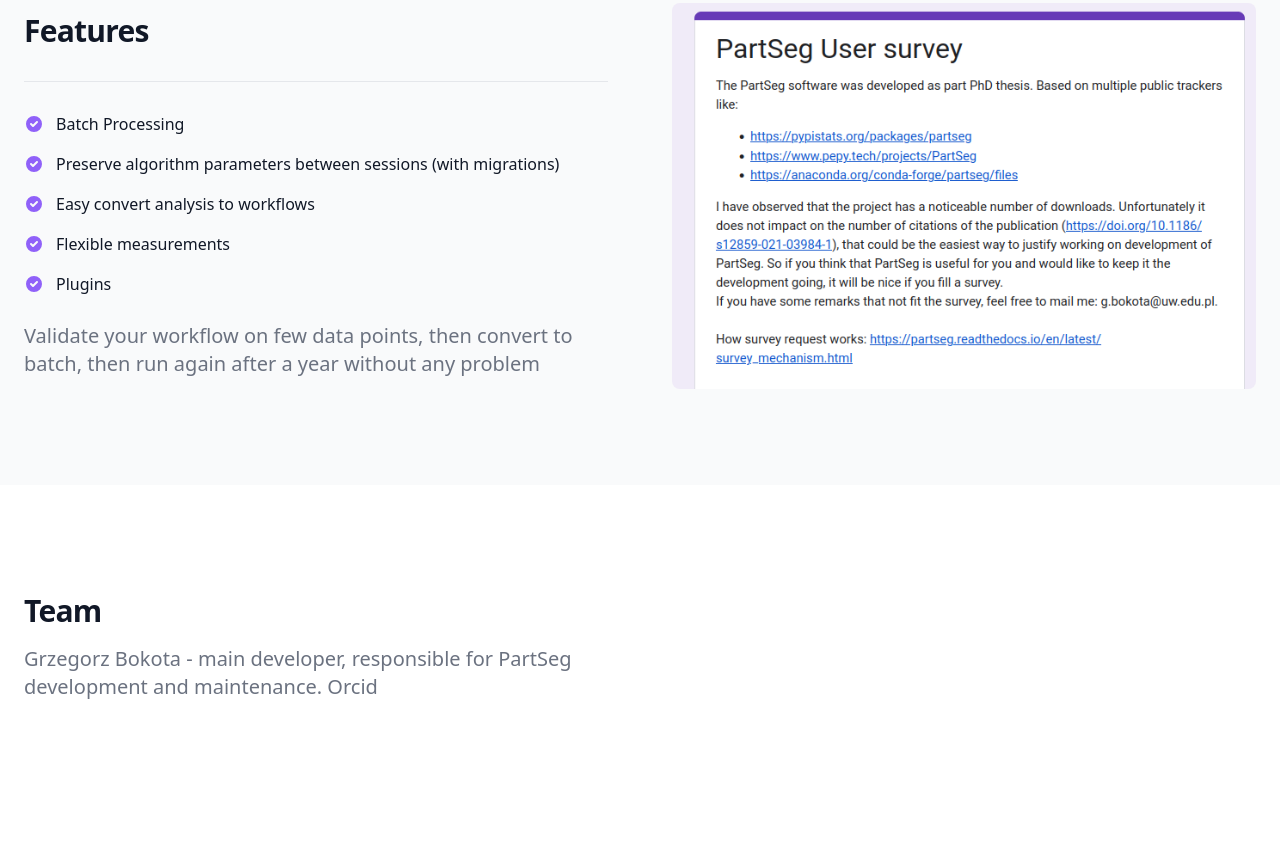
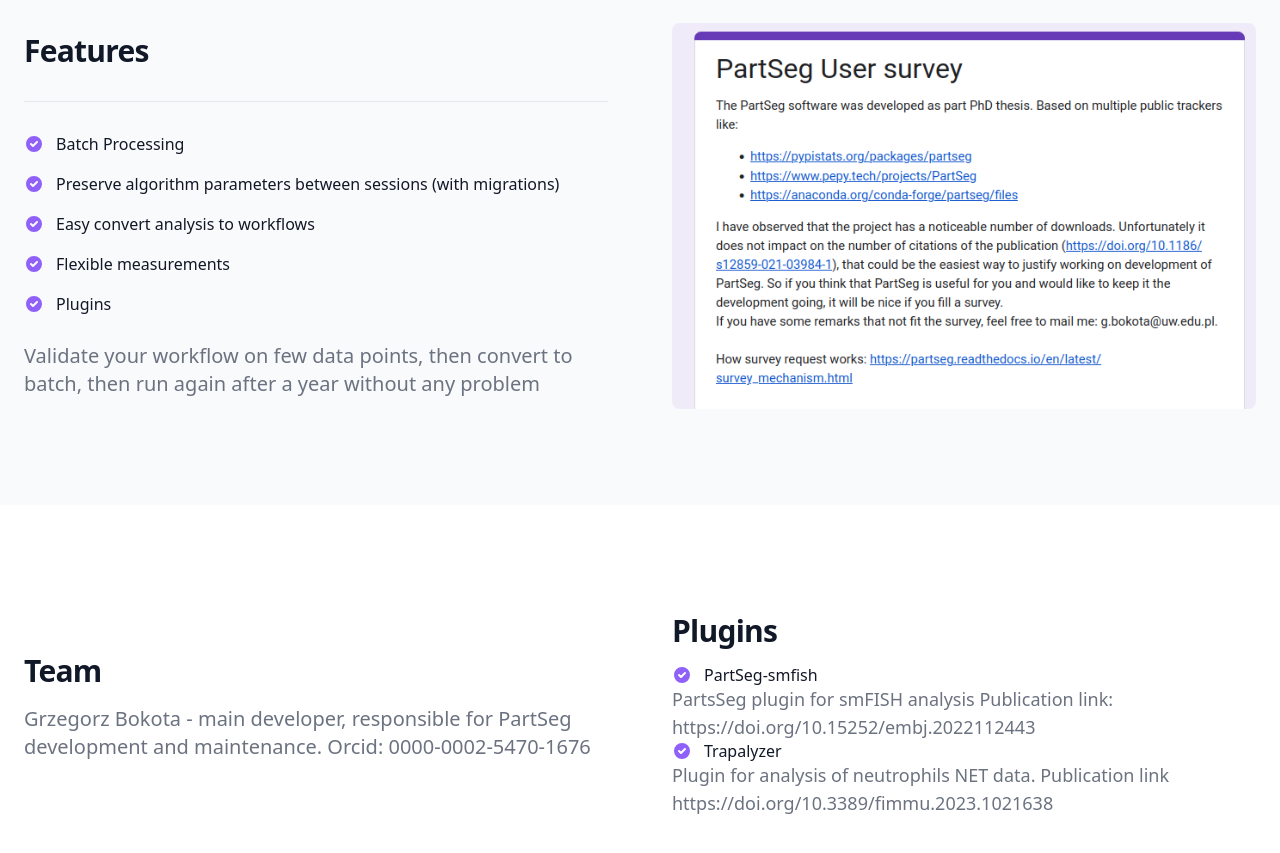
Before and after one commit to PartSeg/PartSeg.github.io, a plain HTML site: page index.html in a window 1280 px wide. Shown: the part 2143-2996 px from the top of the page. Drawn offline with nearby package versions, Linux system fonts and the light colour scheme.

Commit message:
Add plugin information

```diff
--- a/index.html
+++ b/index.html
@@ -196,6 +196,7 @@
                             <li><a href="https://github.com/4DNucleome/PartSeg/releases/latest/download/PartSeg-linux.zip">Linux</a></li>
                         </ul>
                         <p class="text-sm">Currently we do not have certificates for macOS applications, so you need to allow running them in system settings.</p>
+                        <p class="text-sm">Older releases of bundles could be obtained from <a href="https://github.com/4DNucleome/PartSeg/releases" target="_blank" class="hover:underline">GitHub releases</a></p>
                     </li>
                 </ul>
             </div>
@@ -331,15 +332,60 @@
 </section>
 <!-- End block -->
 <!-- Start block -->
-<section class="bg-white dark:bg-gray-900" id="team">
-    <div class="items-center max-w-screen-xl px-4 py-8 mx-auto lg:grid lg:grid-cols-4 lg:gap-16 xl:gap-24 lg:py-24 lg:px-6">
+<section class="bg-white dark:bg-gray-900">
+    <div class="max-w-screen-xl px-4 py-8 mx-auto space-y-12 lg:space-y-20 lg:py-24 lg:px-6">
+    <div class="items-center gap-8 lg:grid lg:grid-cols-2 xl:gap-16">
+    <div class="text-gray-500 sm:text-lg dark:text-gray-400" id="team">
         <div class="col-span-2 mb-8">
             <h2 class="mt-3 mb-4 text-3xl font-extrabold tracking-tight text-gray-900 md:text-3xl dark:text-white">
                 Team</h2>
             <p class="font-light text-gray-500 sm:text-xl dark:text-gray-400">
-                <strong>Grzegorz Bokota</strong> - main developer, responsible for PartSeg development and maintenance. <a href="https://orcid.org/0000-0002-5470-1676" target="_blank" class="hover:underline">Orcid</a>
+                <strong>Grzegorz Bokota</strong> - main developer, responsible for PartSeg development and maintenance. <a href="https://orcid.org/0000-0002-5470-1676" target="_blank" class="hover:underline">Orcid: 0000-0002-5470-1676</a>
             </p>
         </div>
+    </div>
+    <div class="text-gray-500 sm:text-lg dark:text-gray-400">
+        <div class="col-span-2 mb-4">
+            <h2 class="mt-3 mb-4 text-3xl font-extrabold tracking-tight text-gray-900 md:text-3xl dark:text-white">
+                Plugins</h2>
+            <p class="font-light text-gray-500 sm:text-xl dark:text-gray-400">
+            <ul>
+            <li>
+                <div  class="flex space-x-3">
+                <svg class="flex-shrink-0 w-5 h-5 text-purple-500 dark:text-purple-400" fill="currentColor"
+                             viewBox="0 0 20 20" xmlns="http://www.w3.org/2000/svg">
+                            <path fill-rule="evenodd"
+                                  d="M10 18a8 8 0 100-16 8 8 0 000 16zm3.707-9.293a1 1 0 00-1.414-1.414L9 10.586 7.707 9.293a1 1 0 00-1.414 1.414l2 2a1 1 0 001.414 0l4-4z"
+                                  clip-rule="evenodd"></path>
+                        </svg>
+                <span class="text-base font-medium leading-tight text-gray-900 dark:text-white">PartSeg-smfish</span>
+                </div>
+                <p>
+                    PartsSeg plugin for smFISH analysis
+                    <a href="https://doi.org/10.15252/embj.2022112443" class="hover:underline" target="_blank">Publication link: https://doi.org/10.15252/embj.2022112443</a>
+                </p>
+            </li>
+            <li>
+                <div class="flex space-x-3">
+                 <svg class="flex-shrink-0 w-5 h-5 text-purple-500 dark:text-purple-400" fill="currentColor"
+                             viewBox="0 0 20 20" xmlns="http://www.w3.org/2000/svg">
+                            <path fill-rule="evenodd"
+                                  d="M10 18a8 8 0 100-16 8 8 0 000 16zm3.707-9.293a1 1 0 00-1.414-1.414L9 10.586 7.707 9.293a1 1 0 00-1.414 1.414l2 2a1 1 0 001.414 0l4-4z"
+                                  clip-rule="evenodd"></path>
+                        </svg>
+                <span class="text-base font-medium leading-tight text-gray-900 dark:text-white">Trapalyzer</span>
+                </div>
+                <p>
+                    Plugin for analysis of neutrophils NET data.
+                    <a href=" https://doi.org/10.3389/fimmu.2023.1021638 " class="hover:underline" target="_blank">Publication link https://doi.org/10.3389/fimmu.2023.1021638 </a>
+                </p>
+            </li>
+
+            </ul>
+            </p>
+        </div>
+    </div>
+    </div>
     </div>
 </section>
 <!-- End block -->
```
